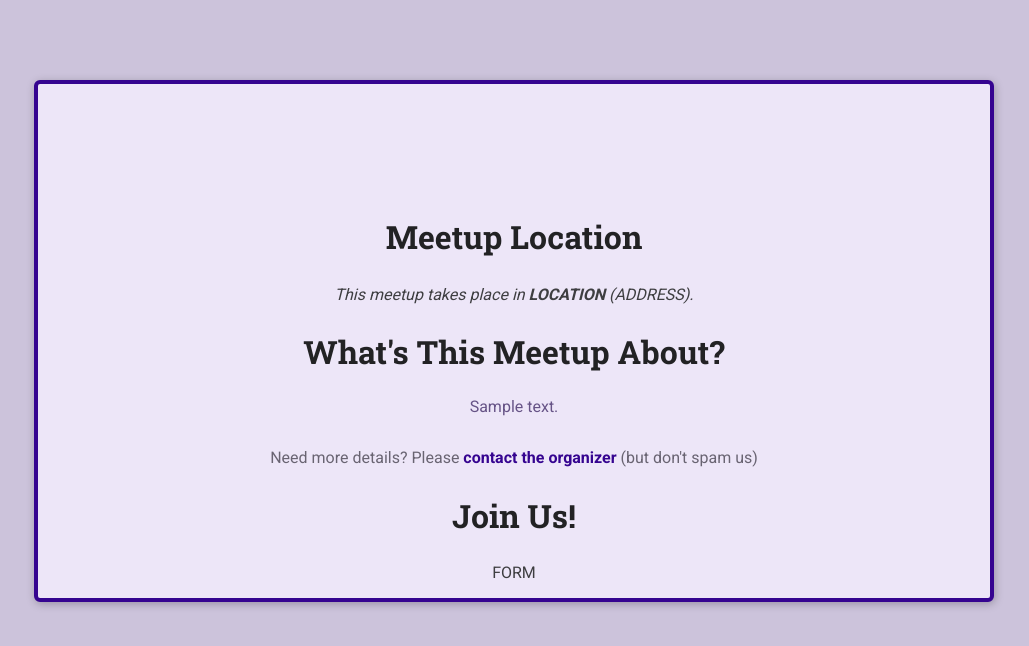
After one commit to GabrielSilvaCoder/django-meetups, a Django app: template meetups/templates/meetups/meetup-detail.html in a window 1280 px wide. The commit adds this page. Shown: the top 646 px of the page, without its empty margins (126-1155 px from the left). Run offline with Django 5.2, Linux system fonts and the light colour scheme; the template is opened without the code that fills it: most values are stand-ins (such as "Sample title", 1, 10 or a date in 2020).

Commit message:
Detail page template

```diff
--- a/meetups/templates/meetups/index.html
+++ b/meetups/templates/meetups/index.html
@@ -10,7 +10,7 @@
 </head>
 <body>
     <header id="main-header">
-        <nav><a href="/meetups" id="main-logo">DjangoMeetups</a></nav>
+        <nav><a href="{% url 'all-meetups' %}" id="main-logo">DjangoMeetups</a></nav>
         <h1>We got great meetups coming up!</h1>
         <p>Find the one that best suits your needs!</p>
     </header>
@@ -31,7 +31,7 @@
                                 </div>
                             </div>
                             <div class="meetup-actions">
-                                <a href="" class="btn">More Details</a>
+                                <a href="{% url 'meetup-details' meetup.slug %}" class="btn">More Details</a>
                             </div>
                         </article>
                     </li>
--- /dev/null
+++ b/meetups/templates/meetups/meetup-detail.html
@@ -0,0 +1,37 @@
+{% load static %}
+<!DOCTYPE html>
+<html lang="en">
+<head>
+    <meta charset="UTF-8">
+    <meta name="viewport" content="width=device-width, initial-scale=1.0">
+    <title>{{ meetup_title }}</title>
+    <link rel="stylesheet" href="{% static 'meetups/css/base.css' %}">
+    <link rel="stylesheet" href="{% static 'meetups/css/meetup-detail.css' %}">
+</head>
+<body>
+    <main>
+        <article>
+            <img src="" alt="">
+
+            <section id="location">
+                <h2>Meetup Location</h2>
+                <address>This meetup takes place in         <span>LOCATION</span> (ADDRESS).
+                </address>
+            </section>
+
+            <section id="details">
+                <h2>What's This Meetup About?</h2>
+                <p>{{ meetup_description }}</p>
+                <footer>
+                    <p>Need more details? Please <a href="">contact the organizer</a> (but don't spam us)</p>
+                </footer>
+            </section>
+
+            <section id="registration">
+                <h2>Join Us!</h2>
+                FORM
+            </section>
+        </article>
+    </main>
+</body>
+</html>
--- a/meetups/urls.py
+++ b/meetups/urls.py
@@ -1,6 +1,7 @@
-from .views import index
+from .views import index, meetup_details
 from django.urls import path
 
 urlpatterns = [
-    path('meetups/', index),
+    path('meetups/', index, name='all-meetups'),
+    path('meetup/<slug:meetup_slug>', meetup_details, name='meetup-details')
 ]
```
Also changed, not shown: meetups/views.py (+11 -0 lines).
